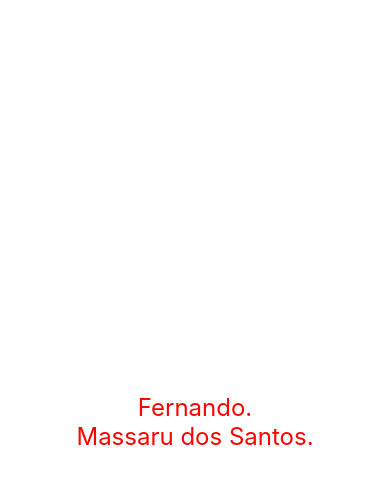
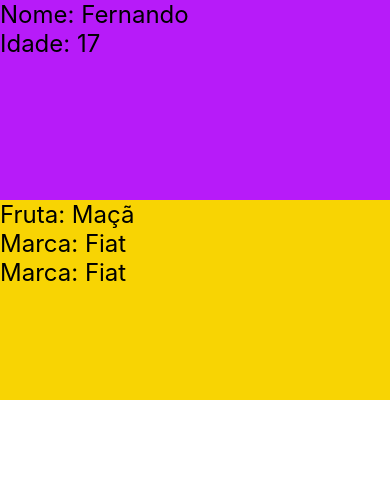
Before and after one commit to massarudev-coder/Meu-Aplicativo, a React Native app: screen / in a window 390 px wide. Shown: the top 484 px of the page. Built offline with nearby package versions, Linux system fonts and the light colour scheme.

Commit message:
Segundo commit

```diff
--- a/App.tsx
+++ b/App.tsx
@@ -1,28 +1,75 @@
-import { StatusBar } from 'expo-status-bar';
+import '@expo/metro-runtime'
+
 import { StyleSheet, Text, View } from 'react-native';
-// Essa foi a biblioteca que eu instalei para poder usar o React Native com o Expo, e ela é necessária para que o aplicativo funcione corretamente.
-import '@expo/metro-runtime';
 
 export default function App() {
+  // String
+  let nome: string = "Fernando";
+
+  // Number
+  let idade: number = 17;
+
+  // Boolean
+  let status: boolean = true;
+
+  // Array
+  let frutas: string[] = ["Banana", "Maçã", "Uva"];
+
+  // Tupla
+  let pessoa: [string, number, string] = ["Fernando", 17, "Manaus"];
+
+  // Objeto
+  type Carro = {
+    marca: string,
+    ano: number,
+    cor?: string // A interrogação indica que a propriedade é opcional
+  }
+
+  let carro1 : Carro = {
+    marca: "Fiat",
+    ano: 2020,
+    cor: "Preto"
+  }
+
   return (
     <View style={styles.container}>
-      <Text style={styles.texto}>Fernando.</Text>
-      <Text style={styles.texto}>Massaru dos Santos.</Text>
+      <View style={styles.alto}>
+        <Text style={styles.texto}>Nome: {nome}</Text>
+        <Text style={styles.texto}>Idade: {idade}</Text>
+      </View>
+
+      <View style={styles.baixo}>
+        <Text style={styles.texto}>Fruta: {frutas[1]}</Text>
+        <Text style={styles.texto}>Marca: {carro1.marca}</Text>
+        <Text style={styles.texto}>{`Marca: ${carro1.marca}`}</Text>
+      </View>
     </View>
+
   );
 }
+
 
 const styles = StyleSheet.create({
   container: {
     flex: 1,
-    backgroundColor: '#fff',
-    alignItems: 'center',
-    justifyContent: 'center',
+    backgroundColor: '#ffffff',
+    // alignItems: 'center',
+    // justifyContent: 'center',
   },
-  texto: {
+
+  texto:{
     fontSize: 24,
-    color: '#f00',
-    // fontWeight: 'bold',
+    color: "#000"
   },
+
+  baixo: {
+    backgroundColor: '#f8d403',
+    height: 200,
+  },
+
+  alto: {
+    backgroundColor: '#b71bf9',
+    height: 200,
+  }
+
 });
-// Teste GitHub
```
